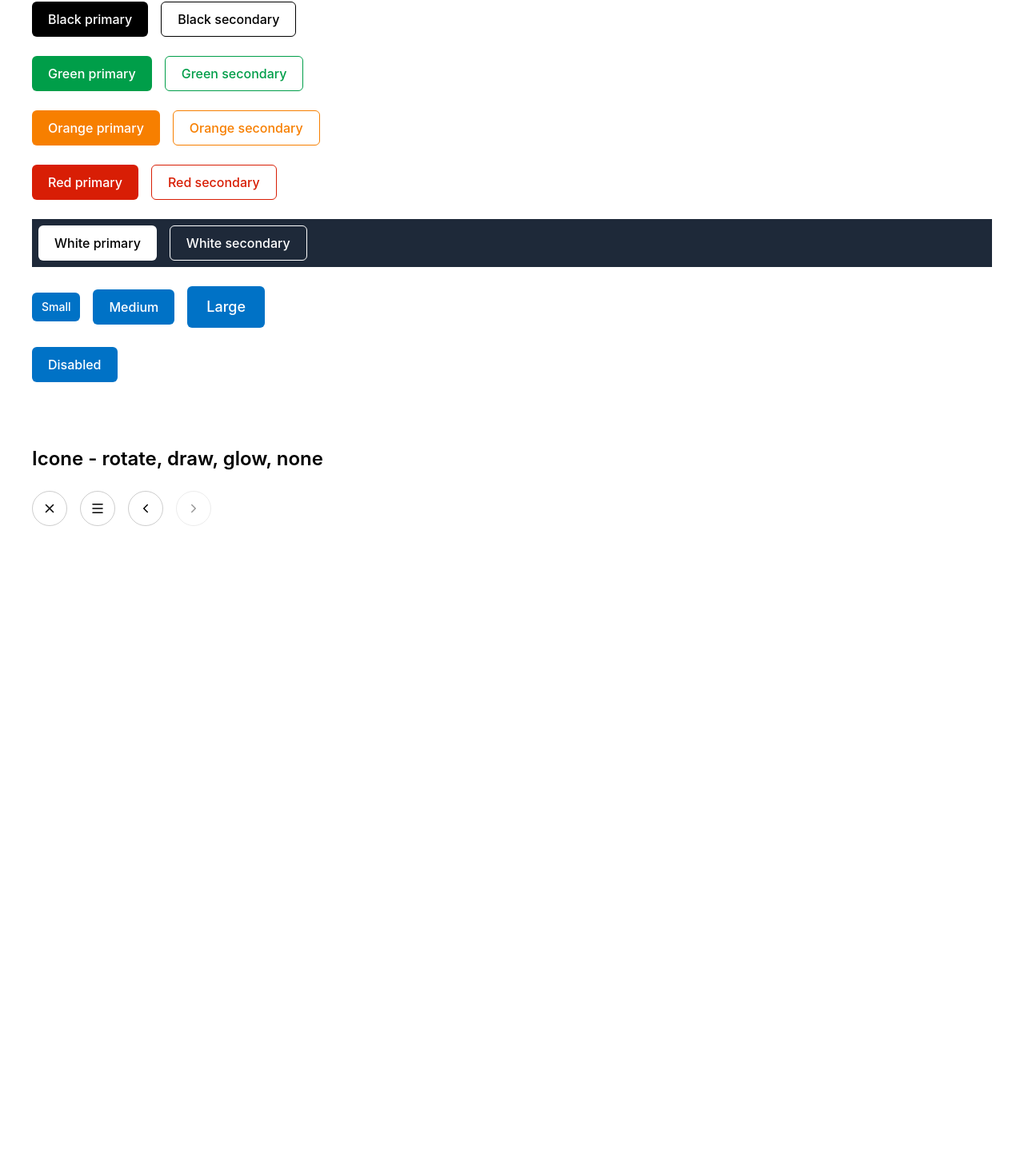
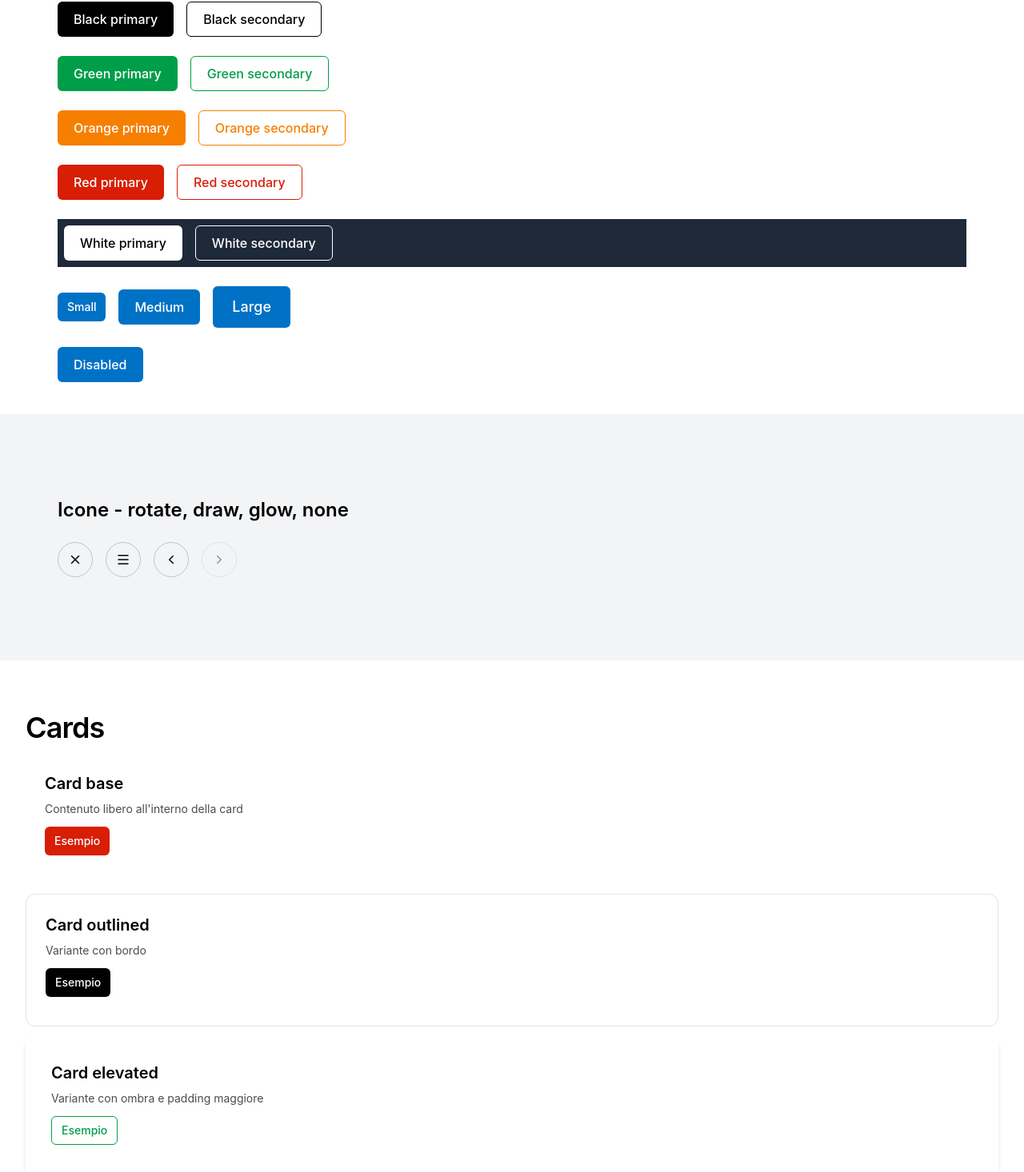
Before and after one commit to LauraCorrado/tea2026, a React (Vite) app: page /dev/playground in a window 1280 px wide. Shown: the part 5968-7434 px from the top of the page at 80% size. Before the commit the page ends 6666 px from the top, so only its background shows below. Built offline with nearby package versions, Linux system fonts and the light colour scheme.

Commit message:
chore(dev): add cards examples to playground

```diff
--- a/src/components/ui/index.ts
+++ b/src/components/ui/index.ts
@@ -4,3 +4,4 @@ export * from "./Section";
 export * from "./Container";
 export * from "./SectionHeader";
 export * from "./PageHero";
+export * from "./Card";
--- a/src/pages/dev/Playground.tsx
+++ b/src/pages/dev/Playground.tsx
@@ -6,6 +6,7 @@ import {
   Section,
   SectionHeader,
   PageHero,
+  Card,
 } from "@/components/ui";
 import testHero from "@/assets/images/test.webp";
 
@@ -215,6 +216,7 @@ export function Playground() {
       <section className="space-y-6 p-10">
         <h2 className="text-2xl font-semibold">Buttons</h2>
 
+        <Container size="full">
           <div className="flex flex-wrap gap-4">
             <Button variant="primary" color="blue">
               Primary / Blue Primary
@@ -223,7 +225,9 @@ export function Playground() {
               Secondary / Blue Secondary
             </Button>
           </div>
+        </Container>
 
+        <Container size="full">
           <div className="flex flex-wrap gap-4">
             <Button variant="primary" color="black">
               Black primary
@@ -232,7 +236,9 @@ export function Playground() {
               Black secondary
             </Button>
           </div>
+        </Container>
 
+        <Container size="full">
           <div className="flex flex-wrap gap-4">
             <Button variant="primary" color="green">
               Green primary
@@ -241,7 +247,9 @@ export function Playground() {
               Green secondary
             </Button>
           </div>
+        </Container>
 
+        <Container size="full">
           <div className="flex flex-wrap gap-4">
             <Button variant="primary" color="orange">
               Orange primary
@@ -250,7 +258,9 @@ export function Playground() {
               Orange secondary
             </Button>
           </div>
+        </Container>
 
+        <Container size="full">
           <div className="flex flex-wrap gap-4">
             <Button variant="primary" color="red">
               Red primary
@@ -259,6 +269,9 @@ export function Playground() {
               Red secondary
             </Button>
           </div>
+        </Container>
+
+        <Container size="full">
           <div className="flex flex-wrap gap-4 bg-gray-800 p-2">
             <Button variant="primary" color="white">
               White primary
@@ -267,43 +280,44 @@ export function Playground() {
               White secondary
             </Button>
           </div>
+        </Container>
 
+        <Container size="full">
           <div className="flex flex-wrap items-center gap-4">
             <Button size="sm">Small</Button>
             <Button size="md">Medium</Button>
             <Button size="lg">Large</Button>
           </div>
+        </Container>
 
-        <div>
+        <Container size="full">
           <Button disabled>Disabled</Button>
-        </div>
+        </Container>
       </section>
 
       {/* BUTTONS CONTROLLO INTERFACCIA */}
+      <Section variant="alternative">
+        <Container size="full">
           <section className="space-y-6 p-10">
             <h2 className="text-2xl font-semibold">
               Icone - rotate, draw, glow, none
             </h2>
-
             <div className="flex flex-wrap items-center gap-4">
               <IconButton
                 icon={<X size={18} />}
                 label="Chiudi"
                 animation="rotate"
               />
-
               <IconButton
                 icon={<Menu size={18} />}
                 label="Apri menu"
                 animation="draw"
               />
-
               <IconButton
                 icon={<ChevronLeft size={18} />}
                 label="Indietro"
                 animation="glow"
               />
-
               <IconButton
                 icon={<ChevronRight size={18} />}
                 label="Avanti"
@@ -311,6 +325,47 @@ export function Playground() {
               />
             </div>
           </section>
+        </Container>
+      </Section>
+
+      {/* CARD */}
+      <Section variant="default">
+        <Container size="full">
+          <SectionHeader title="Cards" />
+          <Card className="my-3">
+            <h3 className="text-xl font-semibold">Card base</h3>
+            <p className="mt-2 text-sm opacity-70">
+              Contenuto libero all'interno della card
+            </p>
+            <Button variant="primary" color="red" size="sm" className="my-3">
+              Esempio
+            </Button>
+          </Card>
+
+          <Card className="my-3" variant="outlined">
+            <h3 className="text-xl font-semibold">Card outlined</h3>
+            <p className="mt-2 text-sm opacity-70">Variante con bordo</p>
+            <Button variant="primary" color="black" size="sm" className="my-3">
+              Esempio
+            </Button>
+          </Card>
+
+          <Card className="my-3" variant="elevated" padding="lg">
+            <h3 className="text-xl font-semibold">Card elevated</h3>
+            <p className="mt-2 text-sm opacity-70">
+              Variante con ombra e padding maggiore
+            </p>
+            <Button
+              variant="secondary"
+              color="green"
+              size="sm"
+              className="my-3"
+            >
+              Esempio
+            </Button>
+          </Card>
+        </Container>
+      </Section>
     </main>
   );
 }
```
Lines whose indentation alone changed are shown as unchanged.
